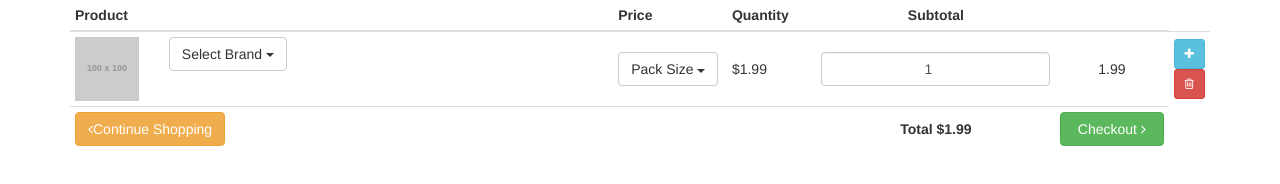
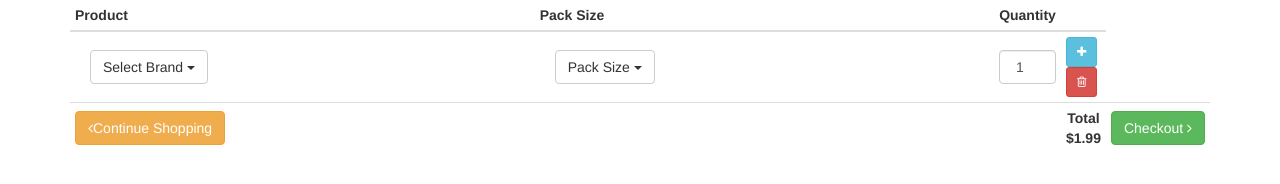
Before and after one commit to rameshgit123/translator, a website: page public/index.html in a window 1280 px wide. Drawn offline with nearby package versions, Linux system fonts and the light colour scheme; placeholder pictures from the web are drawn by us.

Commit message:
Update index.html

```diff
--- a/public/index.html
+++ b/public/index.html
@@ -86,9 +86,10 @@
             <thead>
                 <tr>
                     <th style="width: 50%">Product</th>
-                    <th style="width: 10%">Price</th>
+                      <th style="width: 50%">Pack Size</th>
+                   <!-- <th style="width: 10%">Price</th>-->
                     <th style="width: 8%">Quantity</th>
-                    <th style="width: 22%" class="text-center">Subtotal</th>
+                  <!--  <th style="width: 22%" class="text-center">Subtotal</th>-->
                     <th style="width: 10%"></th>
                 </tr>
             </thead>
@@ -97,7 +98,7 @@
                     <td data-th="Product">
                         <div class="row">
                             <div class="col-sm-2 hidden-xs">
-                                <img src="http://placehold.it/100x100" alt="..." class="img-responsive" /></div>
+
                             <div class="col-sm-10">
                                 <div class="dropdown">
                                     <button class="btn btn-default dropdown-toggle" type="button" data-toggle="dropdown">
@@ -114,11 +115,11 @@
                                 </div>
                             </div>
                         </div>
+                            </div>
                     </td>
                       <td data-th="Pack-size">
                         <div class="row">
                             <div class="col-sm-2 hidden-xs">
-                                <img src="http://placehold.it/100x100" alt="..." class="img-responsive" /></div>
                             <div class="col-sm-10">
                                 <div class="dropdown">
                                     <button class="btn btn-default dropdown-toggle" type="button" data-toggle="dropdown">
@@ -135,13 +136,14 @@
                                 </div>
                             </div>
                         </div>
+                            </div>
                     </td>
 
-                    <td data-th="Price">$1.99</td>
+                   <!-- <td data-th="Price">$1.99</td>-->
                     <td data-th="Quantity">
                         <input type="number" class="form-control text-center" value="1">
                     </td>
-                    <td data-th="Subtotal" class="text-center">1.99</td>
+                 <!--   <td data-th="Subtotal" class="text-center">1.99</td>-->
                     <td class="actions" data-th="">
                         <button class="btn btn-info btn-sm"><i class="fa fa-plus"></i></button>
                         <button class="btn btn-danger btn-sm"><i class="fa fa-trash-o"></i></button>
```
